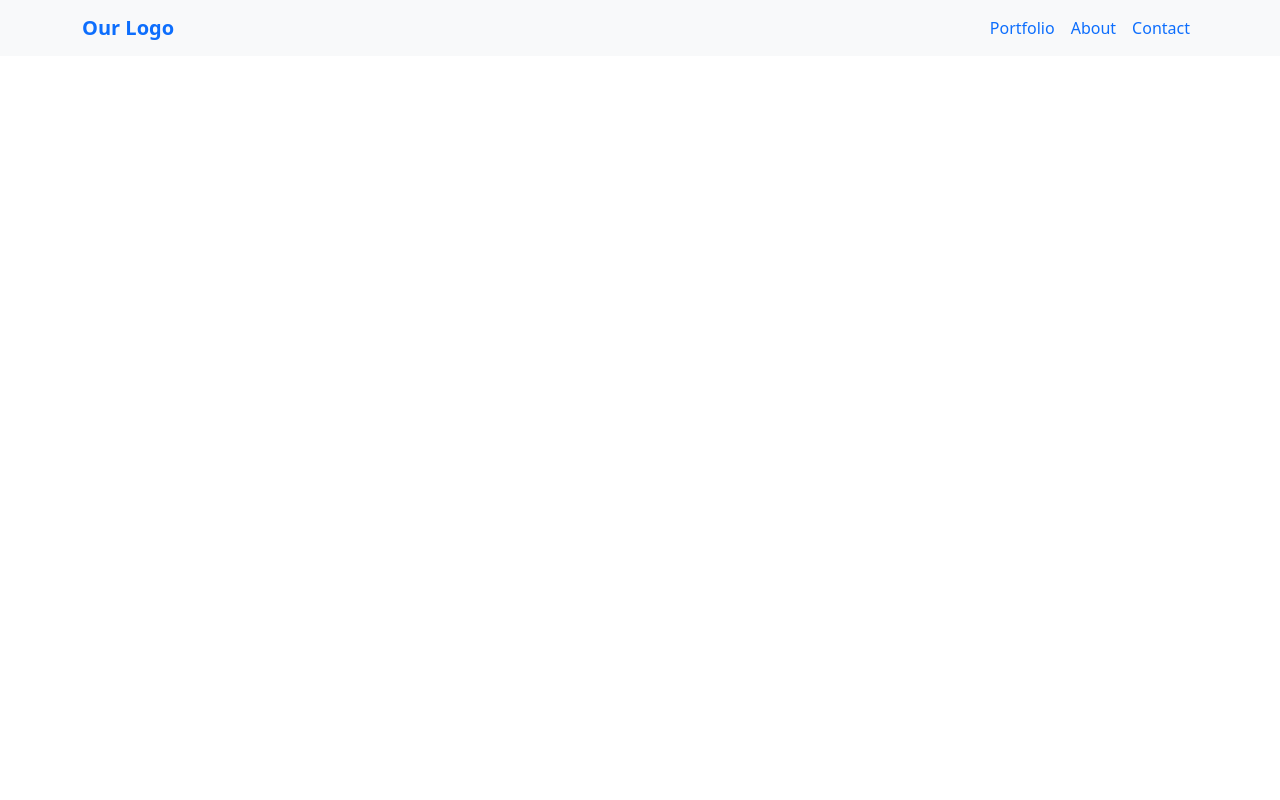
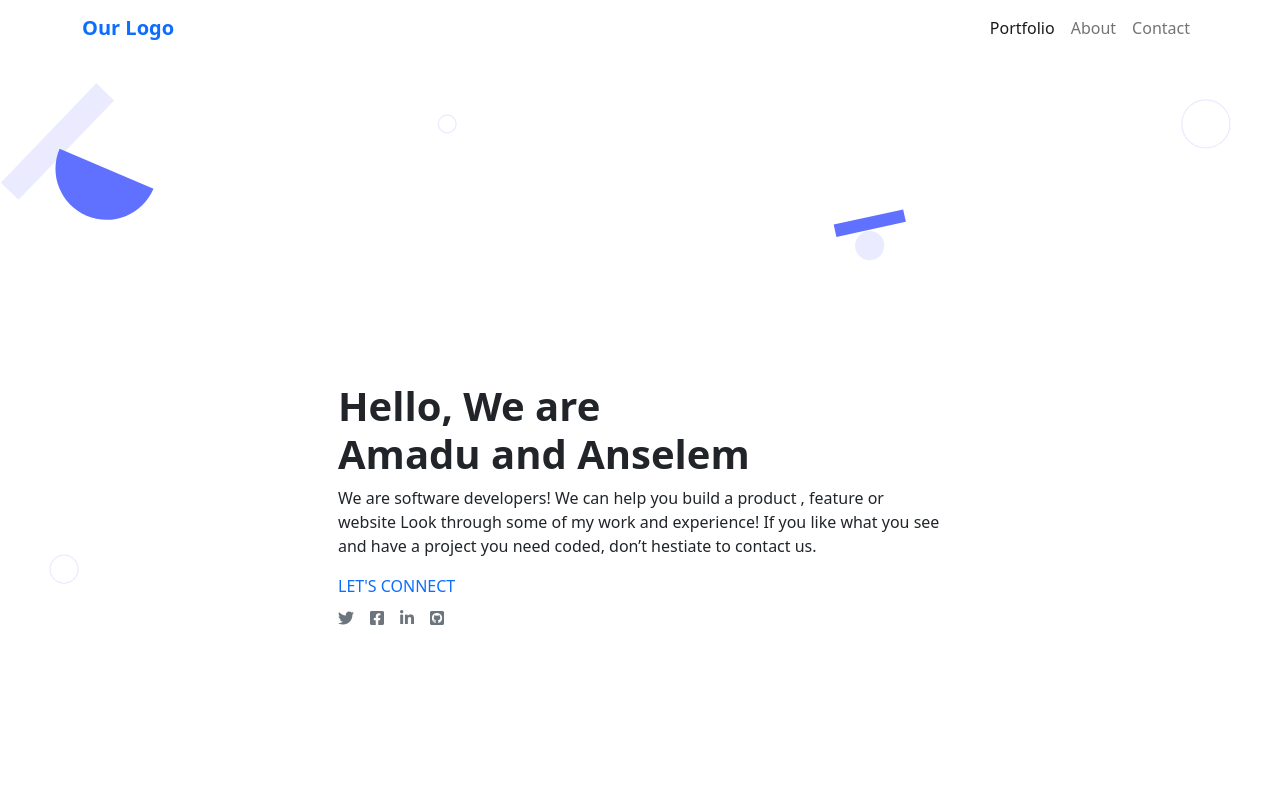
Before and after one commit to AmaduKamara/bootstrap-portfolio, a website: page index.html in a window 1280 px wide. Shown: the top 800 px of the page. Drawn offline with nearby package versions, Linux system fonts and the light colour scheme.

Commit message:
WORKED ON Headline section with bootstrap classes

```diff
--- a/index.html
+++ b/index.html
@@ -12,26 +12,113 @@
       integrity="sha384-EVSTQN3/azprG1Anm3QDgpJLIm9Nao0Yz1ztcQTwFspd3yD65VohhpuuCOmLASjC"
       crossorigin="anonymous"
     />
+    <link
+      rel="stylesheet"
+      href="https://cdnjs.cloudflare.com/ajax/libs/font-awesome/6.0.0-beta2/css/all.min.css"
+      crossorigin="anonymous"
+    />
+
+    <link rel="stylesheet" href="main.css" />
 
     <title>Bootstrap Portfolio</title>
   </head>
-  <body>
-  <header class="navbar navbar-expand-lg navbar-light bg-light container-fluid">
-    <nav class="container">
-        <a class="navbar-brand text-primary text-bold fw-bold" href="#">Our Logo</a>
-        <button class="navbar-toggler" type="button" data-bs-toggle="collapse" data-bs-target="#navbarNavAltMarkup" aria-controls="navbarNavAltMarkup" aria-expanded="false" aria-label="Toggle navigation">
+  <body class="bg-light">
+    <!-- Navigation Header -->
+    <header
+      class="navbar navbar-expand-lg navbar-light bg-white container-fluid"
+    >
+      <nav class="container">
+        <a class="navbar-brand text-primary text-bold fw-bold" href="#"
+          >Our Logo</a
+        >
+        <button
+          class="navbar-toggler"
+          type="button"
+          data-bs-toggle="collapse"
+          data-bs-target="#navbarNavAltMarkup"
+          aria-controls="navbarNavAltMarkup"
+          aria-expanded="false"
+          aria-label="Toggle navigation"
+        >
           <span class="navbar-toggler-icon"></span>
         </button>
-        <div class="collapse navbar-collapse d-flex justify-content-end" id="navbarNavAltMarkup">
+        <div
+          class="collapse navbar-collapse d-flex justify-content-end"
+          id="navbarNavAltMarkup"
+        >
           <div class="navbar-nav">
-            <a class="nav-link active text-primary" aria-current="page" href="#">Portfolio</a>
-            <a class="nav-link text-primary" href="#">About</a>
-            <a class="nav-link text-primary" href="#">Contact</a>
+            <a class="nav-link active" aria-current="page" href="#"
+              >Portfolio</a
+            >
+            <a class="nav-link" href="#">About</a>
+            <a class="nav-link" href="#">Contact</a>
           </div>
+        </div>
+      </nav>
+    </header>
+
+    <!-- Headline section -->
+    <section
+      class="
+        container-fluid
+        d-flex
+        justify-content-center
+        align-items-center
+        headline
+        bg-white
+      "
+    >
+      <div class="container w-50">
+        <h1 class="fw-bold fs-1">
+          Hello, We are <br />
+          Amadu and Anselem
+        </h1>
+        <p>
+          We are software developers! We can help you build a product , feature
+          or website Look through some of my work and experience! If you like
+          what you see and have a project you need coded, don’t hestiate to
+          contact us.
+        </p>
+        <a href="" class="text-uppercase text-decoration-none">Let's Connect</a>
+        <ul class="d-flex p-lg-0 mt-2">
+          <li class="me-3 list-unstyled">
+            <a
+              class="text-secondary"
+              href="https://twitter.com/DevAmkam"
+              target="blank"
+              ><i class="fab fa-twitter network-link"></i
+            ></a>
+          </li>
+          <li class="me-3 list-unstyled">
+            <a
+              class="text-secondary"
+              href="https://www.facebook.com/amadus.kamara.7"
+              target="blank"
+              ><i class="fab fa-facebook-square network-link"></i
+            ></a>
+          </li>
+          <li class="me-3 list-unstyled">
+            <a
+              class="text-secondary"
+              href="https://www.linkedin.com/in/amadu-kamara-3b60a25b/"
+              target="blank"
+              ><i class="fab fa-linkedin-in network-link"></i
+            ></a>
+          </li>
+          <li class="me-3 list-unstyled">
+            <a
+              class="text-secondary"
+              href="https://github.com/AmaduKamara"
+              target="blank"
+              ><i class="fab fa-github-square network-link"></i
+            ></a>
+          </li>
+        </ul>
       </div>
-    </nav>
-  </header>
+    </section>
 
+    <!-- Work Section -->
+    <section class="py-lg-5 works"></section>
 
     <!-- Option 1: Bootstrap Bundle with Popper -->
     <script
--- /dev/null
+++ b/main.css
@@ -0,0 +1,7 @@
+.headline {
+  height: 916px;
+  background-image: url("./images/Header\ bg.svg");
+  background-repeat: no-repeat;
+  background-size: cover;
+  border-radius: 0 0 0 100px;
+}
```
Also changed, not shown: images/Header bg.svg (added), images/Header bg@2x.png (added), images/contact form background shapes.svg (added), images/contact form background shapes@2x.png (added), images/css3.png (added), images/header-shapes mobile.png (added), images/html.png (added), images/javascript.png (added), images/multi-post-stories-2.png (added), images/multi-post-stories.png (added), images/projects/Facebook-360.png (added), images/projects/Multi-Post-One.png (added), images/projects/Tonic-one.png (added), images/projects/Uber-Navigator.png (added), 2 more files.
